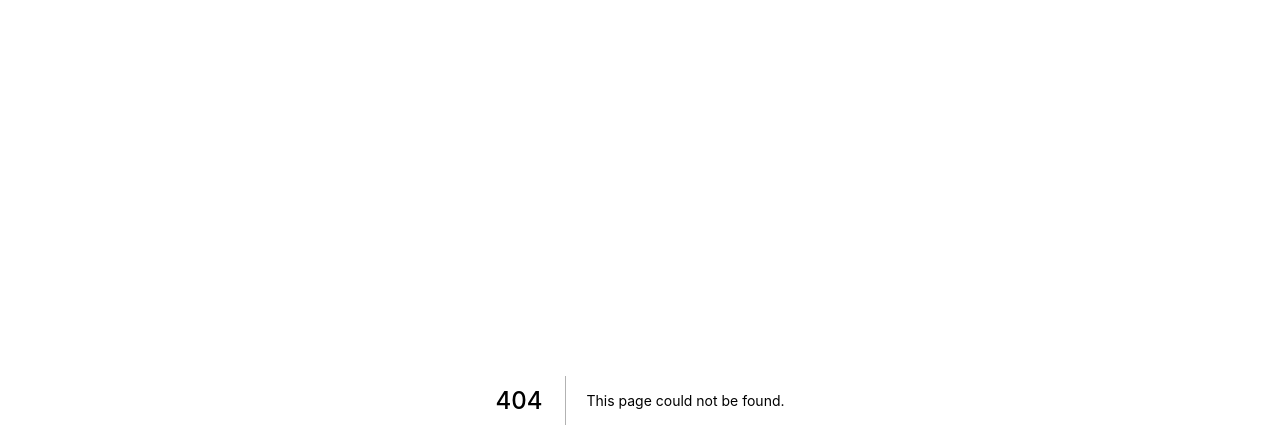
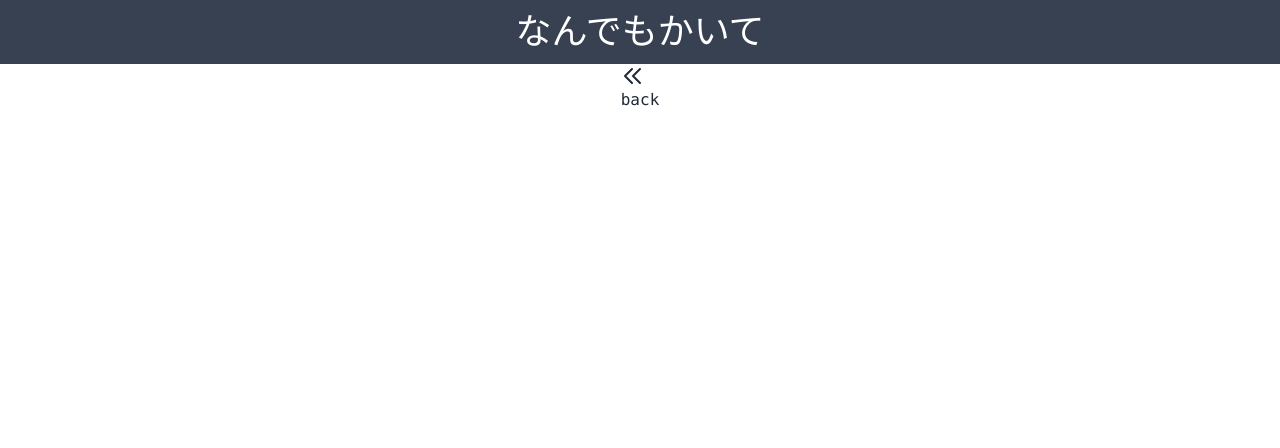
Before and after one commit to shouta0715/sns-test-frontend, a Next.js app: page /1 in a window 1280 px wide. Before the commit this address had no page. Shown: the top 448 px of the page. Built offline with nearby package versions, Linux system fonts and the light colour scheme.

Commit message:
daynamic routen

```diff
--- a/components/MainPost.tsx
+++ b/components/MainPost.tsx
@@ -82,7 +82,10 @@ export const MainPost = () => {
 
       <ul className="flex w-full flex-col items-center justify-center">
         {data?.map((post) => (
-          <li key={post.id} className=" w-full ">
+          <li
+            key={post.id}
+            className=" w-full cursor-pointer hover:bg-gray-100"
+          >
             <AnimatePresence>
               <PostItem post={post} />
             </AnimatePresence>
--- a/components/PostItem.tsx
+++ b/components/PostItem.tsx
@@ -1,4 +1,5 @@
 import { motion } from "framer-motion";
+import Link from "next/link";
 import React, { FC } from "react";
 import { useMutatePosts } from "../hooks/useMutatePosts";
 import { Post } from "../types/types";
@@ -14,6 +15,7 @@ export const PostItem: FC<Props> = ({ post }) => {
   }
 
   return (
+    <Link href={`/${post.id}`} as={`/${post.id}`}>
       <motion.div
         layout
         initial={{ scale: 0, opacity: 0 }}
@@ -26,7 +28,9 @@ export const PostItem: FC<Props> = ({ post }) => {
           <span className="">Title:</span>
           <span className="px-2 ">{post.title}</span>
         </div>
-      <div className="px-2 text-lg font-medium md:text-2xl	">{post.content}</div>
+        <div className="px-2 text-lg font-medium md:text-2xl	">
+          {post.content}
+        </div>
         <div className="mt-4 px-10 ">{post.body}</div>
         <button
           type="button"
@@ -55,5 +59,6 @@ export const PostItem: FC<Props> = ({ post }) => {
           </svg>
         </button>
       </motion.div>
+    </Link>
   );
 };
--- /dev/null
+++ b/pages/[id].tsx
@@ -0,0 +1,31 @@
+import Link from "next/link";
+import React from "react";
+import { Layout } from "../components/Layout";
+
+const detailPage = () => (
+  <Layout title="詳細">
+    <div>
+      <Link href="/">
+        <div>
+          <svg
+            xmlns="http://www.w3.org/2000/svg"
+            className="h-6 w-6 cursor-pointer"
+            fill="none"
+            viewBox="0 0 24 24"
+            stroke="currentColor"
+            strokeWidth={2}
+          >
+            <path
+              strokeLinecap="round"
+              strokeLinejoin="round"
+              d="M11 19l-7-7 7-7m8 14l-7-7 7-7"
+            />
+          </svg>
+          back
+        </div>
+      </Link>
+    </div>
+  </Layout>
+);
+
+export default detailPage;
```
Lines whose indentation alone changed are shown as unchanged.
